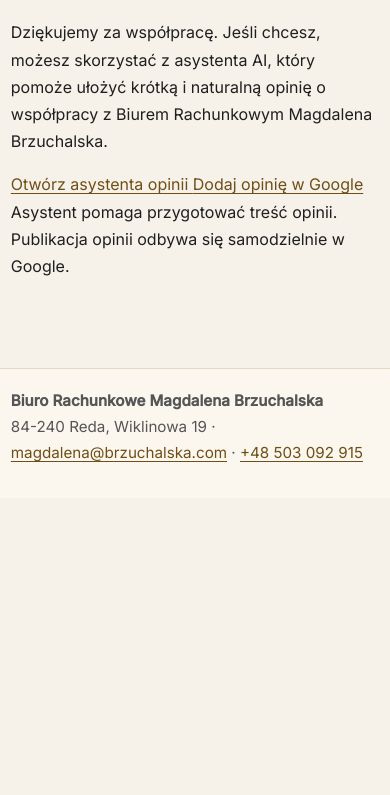
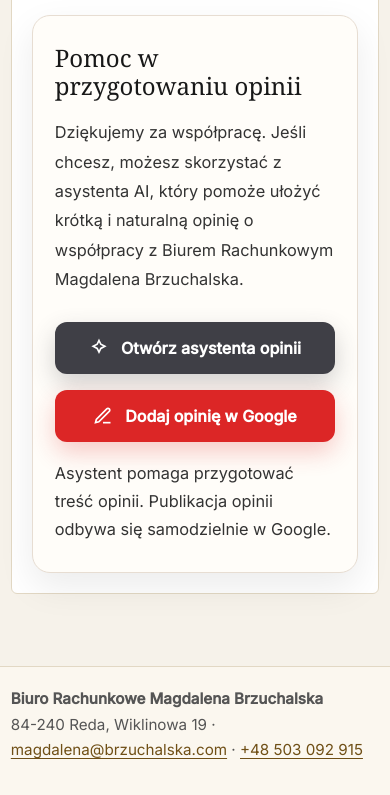
Before and after one commit to brzuchal/brzuchalska.com, a Jekyll site: the page built from opinia.html, in a window 390 px wide. Shown: the part 900-1695 px from the top of the page. Built offline with Jekyll 4.4.1, drawn with Linux system fonts in a browser that asks for light colours; some web fonts are replaced; before the commit the page ends 1398 px from its top, so only the background shows below that.

Commit message:
Update from ChatGPT

```diff
--- a/_layouts/default.html
+++ b/_layouts/default.html
@@ -504,6 +504,9 @@
   </head>
   <body>
     {% assign is_home = page.url == "/" %}
+    {% assign show_hero = page.show_hero | default: true %}
+    {% assign show_service_cta = page.show_service_cta | default: true %}
+    {% if show_hero %}
     <header class="site-header">
       <div class="hero {% unless is_home %}hero--subpage{% endunless %}">
         <div class="container hero-shell">
@@ -529,16 +532,17 @@
               <h1>{% if page.hero_title %}{{ page.hero_title }}{% else %}Biuro Rachunkowe Magdalena Brzuchalska{% endif %}</h1>
               <p>{% if page.hero_lead %}{{ page.hero_lead }}{% else %}Księgowość i kadry dla małych firm oraz placówek oświatowych z Redy, Rumii i Wejherowa.{% endif %}</p>
               {% if is_home %}
-                <a class="cta" href="{{ '/kontakt/' | relative_url }}">Umów rozmowę</a>
-                <p class="hero-meta">Reda · Rumia · Wejherowo · współpraca lokalnie i online</p>
+              <a class="cta" href="{{ '/kontakt/' | relative_url }}">Umów rozmowę</a>
+              <p class="hero-meta">Reda · Rumia · Wejherowo · współpraca lokalnie i online</p>
               {% else %}
-                <a class="cta" href="{{ '/kontakt/' | relative_url }}">Skontaktuj się</a>
+              <a class="cta" href="{{ '/kontakt/' | relative_url }}">Skontaktuj się</a>
               {% endif %}
             </div>
           </div>
         </div>
       </div>
     </header>
+    {% endif %}
 
     <main class="container">
       {% if is_home %}
--- a/opinia.html
+++ b/opinia.html
@@ -1,37 +1,149 @@
 ---
 layout: default
-title: Pomoc w przygotowaniu opinii
+title: "Pomoc w przygotowaniu opinii"
+description: "Pomoc w przygotowaniu opinii o współpracy z Biurem Rachunkowym Magdalena Brzuchalska."
 permalink: /opinia/
-robots: noindex
+robots: noindex, nofollow
+show_hero: false
+show_service_cta: false
 ---
 
-<section class="review-helper">
+<section class="section">
+    <div class="review-helper-card">
         <h1>Pomoc w przygotowaniu opinii</h1>
-    <p>
+
+        <p class="review-helper-lead">
             Dziękujemy za współpracę. Jeśli chcesz, możesz skorzystać z asystenta AI,
             który pomoże ułożyć krótką i naturalną opinię o współpracy z Biurem
             Rachunkowym Magdalena Brzuchalska.
         </p>
 
-    <div class="actions">
+        <div class="review-helper-actions">
             <a
-                class="button button-primary"
+                    class="review-button review-button--assistant"
                     href="https://chatgpt.com/g/g-69d8a8a32c848191ae71c21ce19b55d9-asystent-opinii-br-magdalena-brzuchalska"
                     rel="nofollow noopener"
             >
-            Otwórz asystenta opinii
+        <span class="review-button-icon" aria-hidden="true">
+          <svg viewBox="0 0 24 24" width="20" height="20" fill="none" stroke="currentColor" stroke-width="2">
+            <path d="M12 3l2.2 4.5L19 10l-4.8 2.5L12 17l-2.2-4.5L5 10l4.8-2.5L12 3z"></path>
+          </svg>
+        </span>
+                <span>Otwórz asystenta opinii</span>
             </a>
 
             <a
-                class="button button-secondary"
+                    class="review-button review-button--google"
                     href="https://g.page/r/CUd_yq3xJqZVEBM/review"
                     rel="nofollow noopener"
             >
-            Dodaj opinię w Google
+        <span class="review-button-icon" aria-hidden="true">
+          <svg viewBox="0 0 24 24" width="20" height="20" fill="none" stroke="currentColor" stroke-width="2">
+            <path d="M12 20h9"></path>
+            <path d="M16.5 3.5a2.1 2.1 0 1 1 3 3L7 19l-4 1 1-4 12.5-12.5z"></path>
+          </svg>
+        </span>
+                <span>Dodaj opinię w Google</span>
             </a>
         </div>
 
-    <p class="note">
+        <p class="review-helper-note">
             Asystent pomaga przygotować treść opinii. Publikacja opinii odbywa się samodzielnie w Google.
         </p>
+    </div>
 </section>
+
+<style>
+    .review-helper-card {
+        max-width: 860px;
+        margin: 0 auto;
+        padding: 40px;
+        background: #fffdf9;
+        border: 1px solid #e7ddd2;
+        border-radius: 18px;
+        box-shadow: 0 14px 36px rgba(0, 0, 0, 0.08);
+    }
+
+    .review-helper-card h1 {
+        margin: 0 0 18px;
+    }
+
+    .review-helper-lead {
+        margin: 0 0 28px;
+        font-size: 1.1rem;
+        line-height: 1.8;
+    }
+
+    .review-helper-actions {
+        display: flex;
+        flex-wrap: wrap;
+        gap: 16px;
+        margin: 0 0 18px;
+    }
+
+    .review-button {
+        display: inline-flex;
+        align-items: center;
+        gap: 12px;
+        min-height: 52px;
+        padding: 0 22px;
+        border-radius: 12px;
+        text-decoration: none;
+        font-weight: 600;
+        line-height: 1;
+        transition: transform 0.18s ease, box-shadow 0.18s ease, opacity 0.18s ease;
+    }
+
+    .review-button:hover {
+        transform: translateY(-1px);
+        opacity: 0.96;
+    }
+
+    .review-button-icon {
+        display: inline-flex;
+        align-items: center;
+        justify-content: center;
+    }
+
+    .review-button--assistant {
+        background: #3f3f46;
+        color: #ffffff;
+        box-shadow: 0 10px 24px rgba(63, 63, 70, 0.24);
+    }
+
+    .review-button--assistant:hover {
+        background: #27272a;
+        color: #ffffff;
+    }
+
+    .review-button--google {
+        background: #dc2626;
+        color: #ffffff;
+        box-shadow: 0 10px 24px rgba(220, 38, 38, 0.24);
+    }
+
+    .review-button--google:hover {
+        background: #b91c1c;
+        color: #ffffff;
+    }
+
+    .review-helper-note {
+        margin: 0;
+        color: #5b554f;
+    }
+
+    @media (max-width: 640px) {
+        .review-helper-card {
+            padding: 28px 22px;
+        }
+
+        .review-helper-actions {
+            flex-direction: column;
+        }
+
+        .review-button {
+            width: 100%;
+            justify-content: center;
+        }
+    }
+</style>
```
Lines whose indentation alone changed are shown as unchanged.
